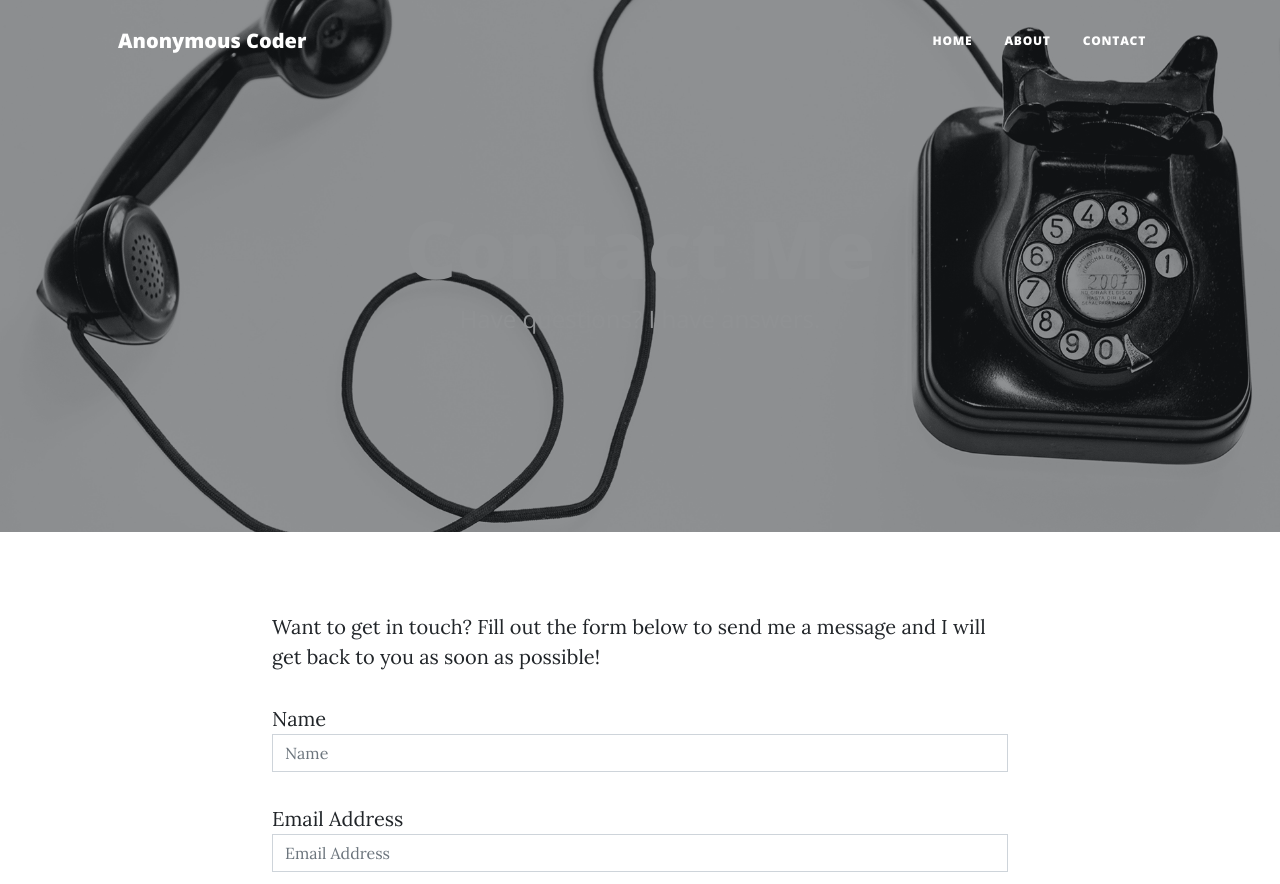
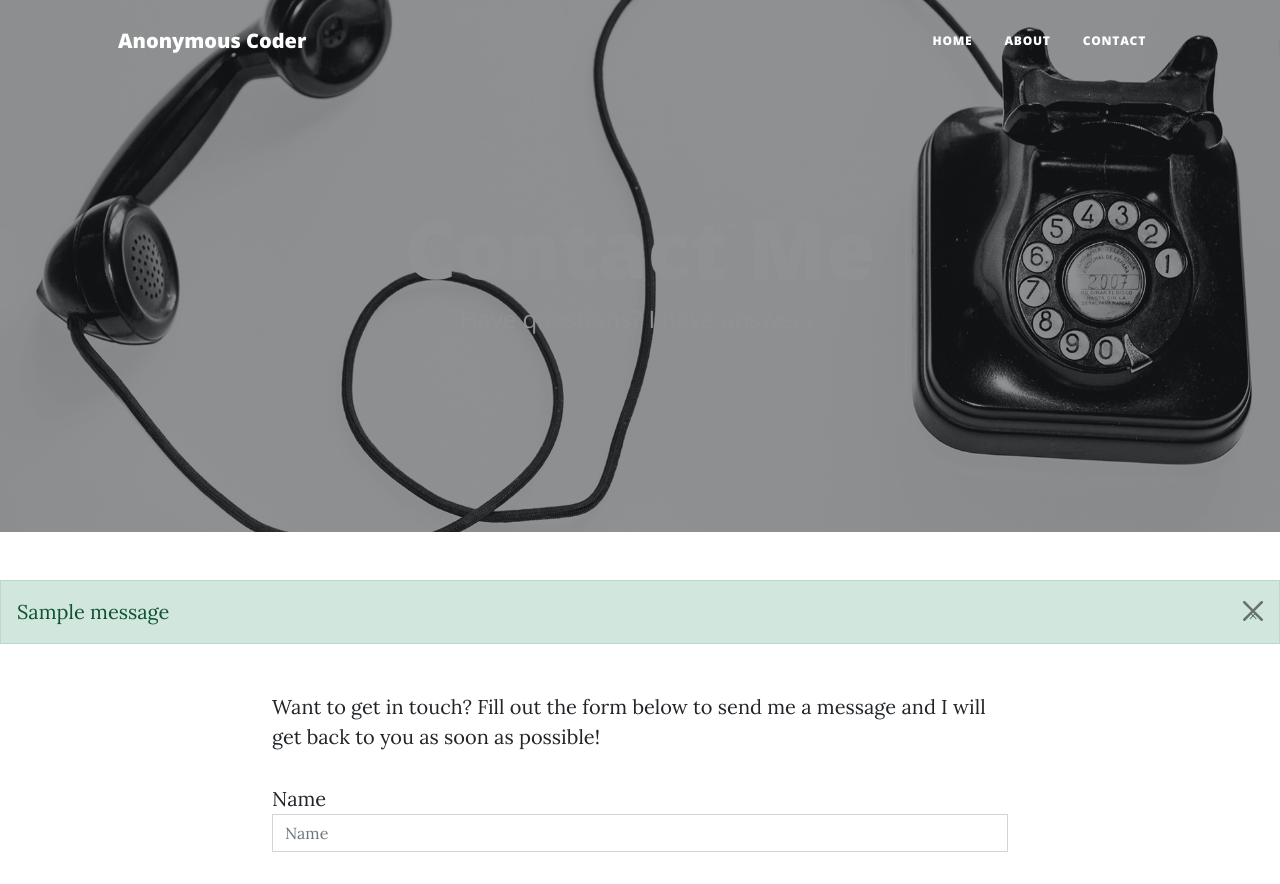
Before and after one commit to rm2620/Blog-App, a Flask app: page /contact in a window 1280 px wide. Shown: the top 884 px of the page. Run offline with Flask 2, Linux system fonts and the light colour scheme; one stand-in notice (Sample message) is shown; some libraries are stand-ins or nearby versions.

Commit message:
added message flashing

```diff
--- a/app.py
+++ b/app.py
@@ -1,7 +1,7 @@
 ## For Virtual environment
 # Set-ExecutionPolicy Unrestricted -Scope Process
 
-from flask import Flask, render_template, request, redirect, session
+from flask import Flask, render_template, request, redirect, session, flash
 from flask_sqlalchemy import SQLAlchemy
 from flask_mail import Mail
 import json
@@ -168,7 +168,7 @@ def contact():
                           recipients = [params['gmail-user']],
                           body = message + "\n" + phone
                           )
-
+        flash("Thanks for submitting your details, We will get back to you soon!!")
     return render_template("contact.html", params=params)
 
 @app.route("/post/<string:post_slug>", methods=['GET'])
--- a/templates/contact.html
+++ b/templates/contact.html
@@ -7,7 +7,7 @@
       <div class="container">
         <div class="row">
           <div class="col-lg-8 col-md-10 mx-auto">
-            <div class="page-heading">
+            <div style="color: white;" class="page-heading">
               <h1>Contact Me</h1>
               <span class="subheading">Have questions? I have answers.</span>
             </div>
@@ -15,6 +15,19 @@
         </div>
       </div>
     </header>
+
+    {% with messages = get_flashed_messages(with_categories = true) %}
+    {% if messages %}
+    {% for category, message in messages %}
+    <div style="background-color: #d1e7dd" class="alert alert-{{category}} alert-dismissible fade show" role="alert">
+      {{message}}
+      <button type="button" class="btn-close" data-bs-dismiss="alert" aria-label="Close">
+        <span aria-hidden="true">&times;</span>
+      </button>
+    </div>
+    {% endfor %}
+    {% endif %}
+    {% endwith %}
 
     <!-- Main Content -->
     <div class="container">
```
